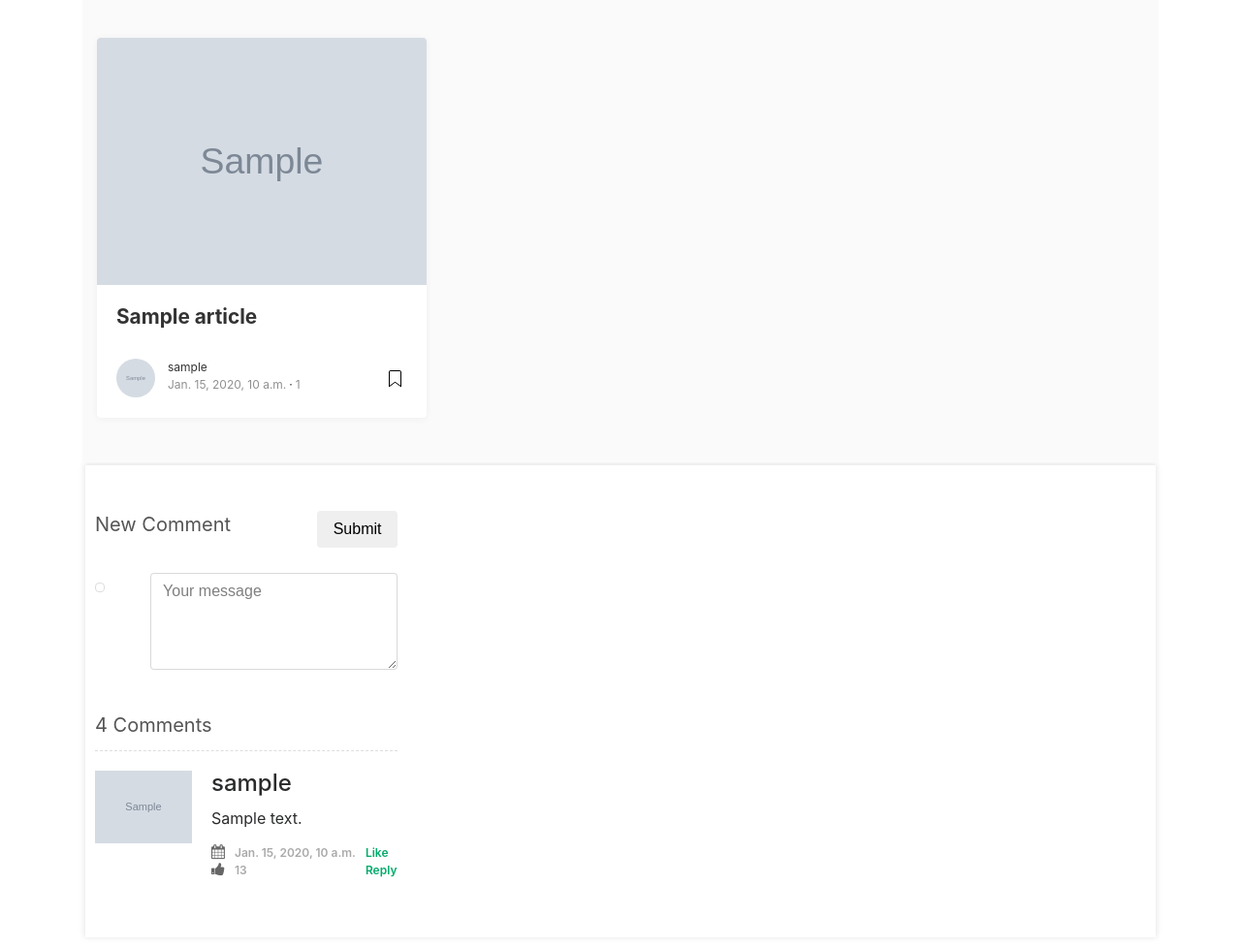
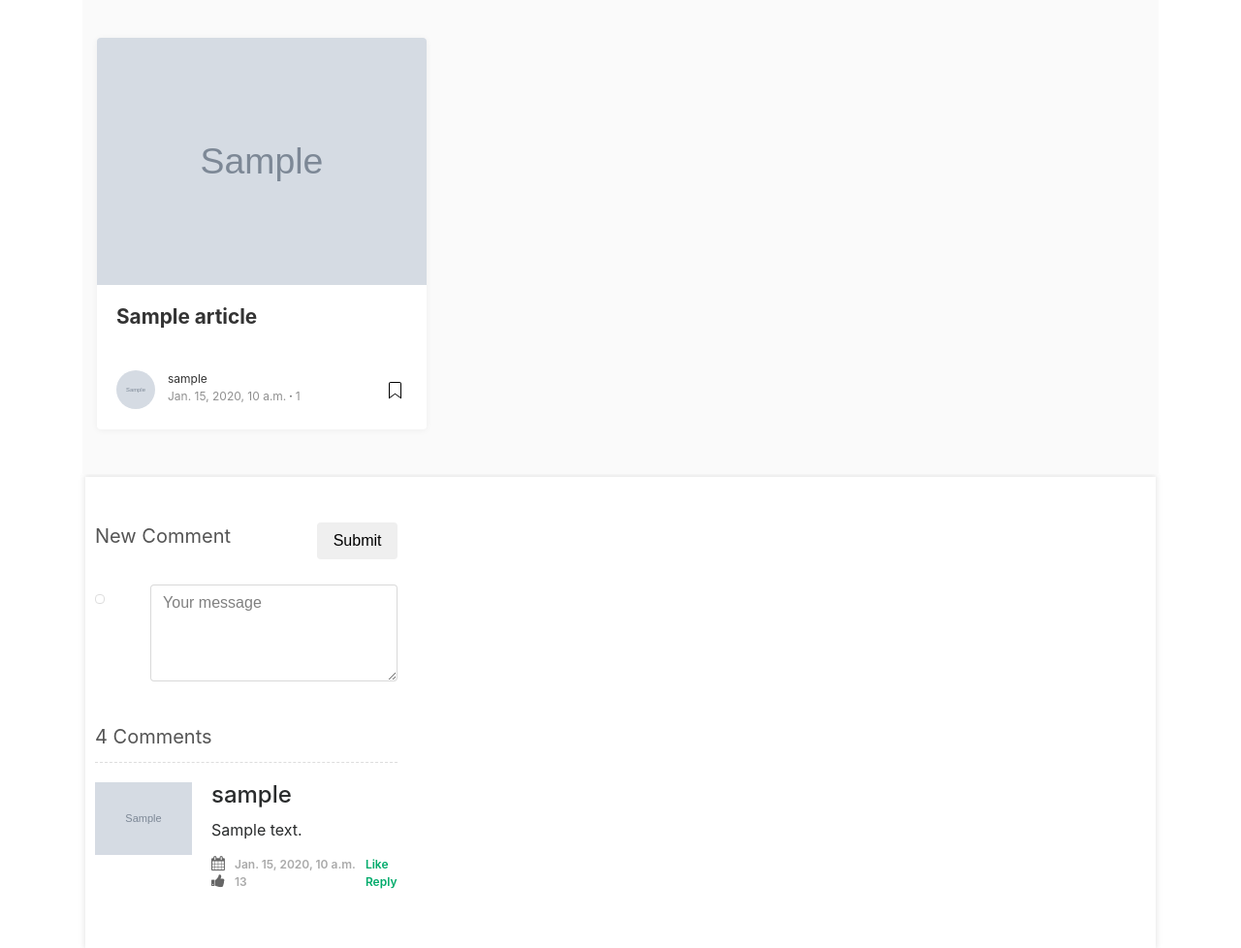
Before and after one commit to bagheriAlmas/Django-AlmasWeblog, a Django app: a page that uses templates/articles/article_detail.html in a window 1280 px wide. Shown: the part 981-1959 px from the top of the page at 97% size. Run offline with Django 4.2, Linux system fonts and the light colour scheme; tables that the repository leaves empty hold one stand-in row (values such as "Sample post"); grey boxes marked "Sample" are stand-in pictures; some libraries are stand-ins or nearby versions.

Commit message:
fix css styles

```diff
--- a/templates/articles/article_detail.html
+++ b/templates/articles/article_detail.html
@@ -79,11 +79,11 @@
 
                 {% for post in randomPosts %}
                     <div class="col-md-4">
-                        <div class="card">
+                        <div class="card h-100">
                             <a href="{% url 'article_detail' post.slug %}">
                                 <img class="img-fluid img-thumb" src="{{ post.image.url }}" alt="">
                             </a>
-                            <div class="card-block">
+                            <div class="card-block" style="display: flex;flex-direction: column;justify-content: space-between;height: 100%;">
                                 <h2 class="card-title"><a href="{% url 'article_detail' post.slug %}">{{ post.title }}</a></h2>
                                 <div class="metafooter">
                                     <div class="wrapfooter">
--- a/templates/articles/article_list.html
+++ b/templates/articles/article_list.html
@@ -27,7 +27,7 @@
 
                 {% for article in articles %}
                                 <!-- begin post -->
-                <div class="card" >
+                <div class="card h-100" >
                     <div class="row">
                         <div class="col-md-5 wrapthumbnail">
                             <a href="{% url 'article_detail' article.slug %}">
```
Also changed, not shown: templates/users/reporter_list.html (+2 -7 lines).
